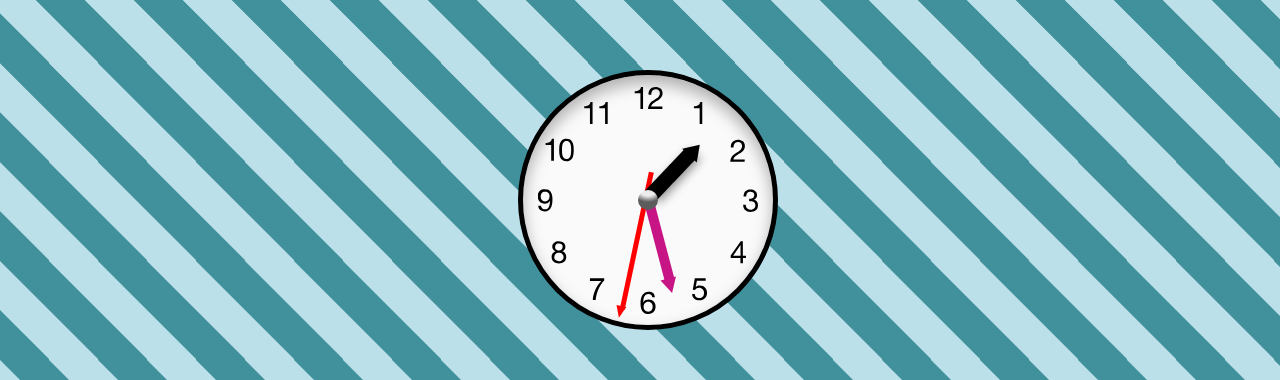
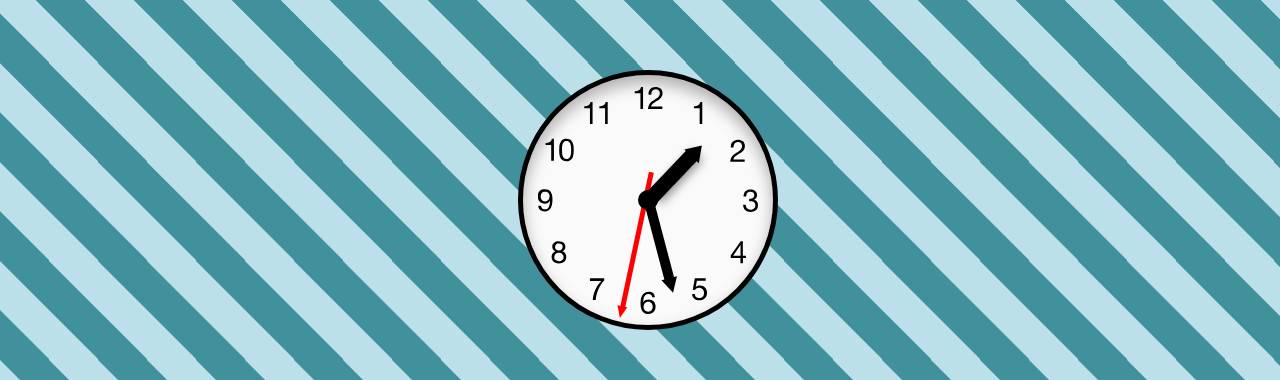
Before and after one commit to aleksandra-lisek/2-30-JavaScript30, a website built with webpack: page index.html in a window 1280 px wide. Shown: the part 135-515 px from the top of the page. Built offline with nearby package versions, Linux system fonts and the light colour scheme; a web font is replaced by a local one.

Commit message:
small changes

```diff
--- a/js/out.js
+++ b/js/out.js
@@ -77,7 +77,7 @@ document.addEventListener("DOMContentLoaded", function () {
         var seconds = date.getSeconds();
         var minutes = date.getMinutes();
         var hours = date.getHours();
-      //    const day = date.getDate();
+
         var hh = document.querySelector('.hours-container');
         var mm = document.querySelector('.minutes-container');
         var ss = document.querySelector('.seconds-container');
@@ -89,7 +89,6 @@ document.addEventListener("DOMContentLoaded", function () {
         ss.style.transform = 'rotate(' + secAngle + 'deg)';
         mm.style.transform = 'rotate(' + minAngle + 'deg)';
         hh.style.transform = 'rotate(' + hourAngle + 'deg)';
-      // $('.date').text(day);
     }
 
     setInterval(clock, 100);
--- a/sass/main.scss
+++ b/sass/main.scss
@@ -46,7 +46,7 @@ background-size:98px 98.9px;
     position: absolute;
     width: 2rem;
     height: 2rem;
-     background: radial-gradient(ellipse 20px 15px at 50% 0, #ececec 40%, #5c5c5c 80%);
+     background: black;
     border-radius: 100%;
     bottom: 11.5rem;
     left: 11.5rem;
@@ -56,25 +56,20 @@ background-size:98px 98.9px;
 .hours-container {
     position: absolute;
     bottom: 12.75rem;
-    left: 11.75rem;
+    left: 11.79rem;
     z-index: 6;
     box-shadow: 4px -4px 10px 0 rgba(0,0,0,.4);
-    transform-origin: 50% 100%;
+    transform-origin: 50% 105%;
 }
 
 .hours {
     width: 1.5rem;
     height: 6rem;
-    background-color: #000000;
+    background-color: black;
     position: relative;
-    /*box-shadow: 4px -4px 10px 0 rgba(0,0,0,.4);
-    transform-origin: 50% 100%;
-        transform: rotate(18deg);
-        transition: all 0.5s;*/
-    /*transition-timing-function: cubic-bezier(0.1, 2.7, 0.58, 1);*/
 }
 
-.hours:before {
+.hours-container:before {
     content: '';
     position: absolute;
     width: 0;
@@ -83,8 +78,8 @@ background-size:98px 98.9px;
     border-right: 1rem solid transparent;
     border-bottom: 1.5rem solid #000000;
     bottom: 98%;
-    left: -12%;
-    /*margin: 40px auto 0;*/
+    left: -14%;
+
 }
 
 .minutes-container {
@@ -99,7 +94,7 @@ background-size:98px 98.9px;
 .minutes {
     width: 1rem;
     height: 8.5rem;
-    background-color: #C71585;
+    background-color: black;
     position: relative;
 }
 
@@ -110,9 +105,9 @@ background-size:98px 98.9px;
     height: 0;
     border-left: 0.8rem solid transparent;
     border-right: 0.8rem solid transparent;
-    border-bottom: 1.5rem solid #C71585;
+    border-bottom: 1.5rem solid black;
     bottom: 98%;
-    left: -20%;
+    left: -30%;
 }
 
 .seconds-container {
@@ -140,5 +135,5 @@ background-size:98px 98.9px;
     border-right: 0.5rem solid transparent;
     border-bottom: 1.2rem solid #FF0000;
     bottom: 98%;
-    left: -21%;
+    left: -31%;
 }
```
Also changed, not shown: js/app.js (+4 -4 lines), css/main.css. Lines whose indentation alone changed are shown as unchanged.
